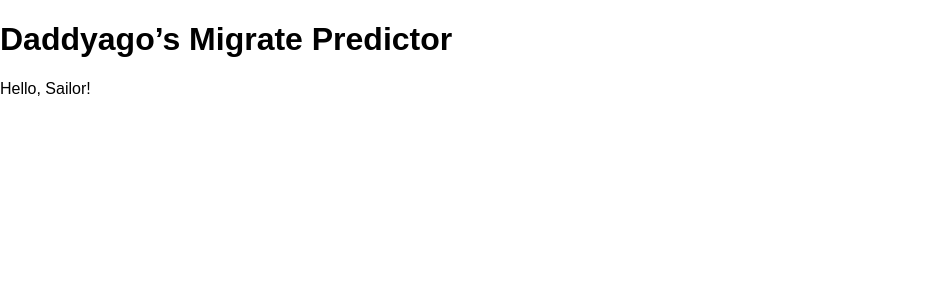
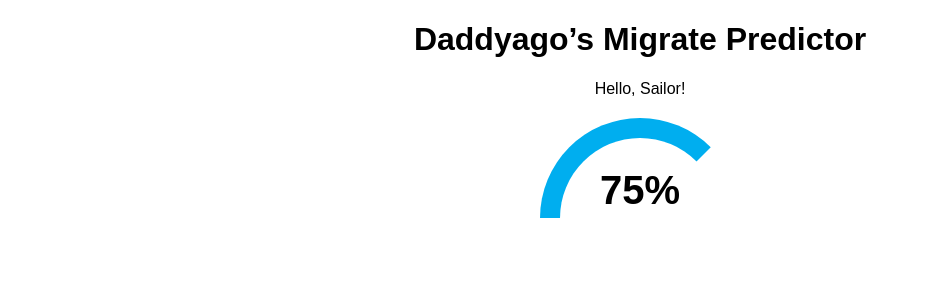
Before and after one commit to Abhinav5132/Daddyago-NeuraWave-Hackathon, a React (Create React App) app in the folder daddyago/: page / in a window 1280 px wide. Shown: the top 300 px of the page, without its empty margins (0-928 px from the left). Built offline with nearby package versions, Linux system fonts and the light colour scheme.

Commit message:
Add a semicircle chart

```diff
--- a/daddyago/src/App.tsx
+++ b/daddyago/src/App.tsx
@@ -1,11 +1,13 @@
 import React from 'react';
 import HelloWorld from './HelloWorld';
+import SemiCircleChart from './SemiCircleChart';
 
 const App: React.FC = () => {
 	return (
 		<div>
 			<h1>Daddyago’s Migrate Predictor</h1>
 			<HelloWorld />
+			<SemiCircleChart percentage={0.75} />
 		</div>
 	);
 };
--- /dev/null
+++ b/daddyago/src/SemiCircleChart.css
@@ -0,0 +1,65 @@
+:root {
+	--angle: 90deg;
+}
+
+body {
+	text-align: center
+}
+
+code {
+	display: inline-block;
+	max-width: 600px;
+	padding: 0;
+	line-height: 1.5;
+	color: #ccc
+}
+
+.sc-gauge {
+	width: 200px;
+	height: auto;
+	margin: 20px auto;
+}
+
+.sc-background {
+	position: relative;
+	height: 100px;
+	margin-bottom: 10px;
+	background-color: #fff;
+	border-radius: 150px 150px 0 0;
+	overflow: hidden;
+	text-align: center;
+}
+
+.sc-mask {
+	position: absolute;
+	top: 20px;
+	right: 20px;
+	left: 20px;
+	height: 80px;
+	background-color: #fff;
+	border-radius: 150px 150px 0 0
+}
+
+.sc-percentage {
+	position: absolute;
+	top: 100px;
+	left: -200%;
+	width: 400%;
+	height: 400%;
+	margin-left: 100px;
+	background-color: #00aeef;
+}
+
+.sc-percentage {
+	transform: rotate(var(--angle));
+	transform-origin: top center;
+}
+
+.sc-value {
+	position: absolute;
+	top: 50%;
+	left: 0;
+	width: 100%;
+	font-size: 40px;
+	font-weight: 700
+}
--- /dev/null
+++ b/daddyago/src/SemiCircleChart.tsx
@@ -0,0 +1,23 @@
+import React from 'react';
+import './SemiCircleChart.css';
+
+type ChartProps = {
+	percentage: number;
+};
+
+const SemiCircleChart: React.FC<ChartProps> = ({ percentage }) => {
+	const angle = percentage * 180;
+	const style = {'--angle': angle + 'deg'} as React.CSSProperties;
+
+	return (
+		<div className="sc-gauge">
+			<div className="sc-background">
+				<div className="sc-percentage" style={style}></div>
+				<div className="sc-mask"></div>
+				<span className="sc-value">{ percentage * 100 }%</span>
+			</div>
+		</div>
+	);
+};
+
+export default SemiCircleChart;
```
